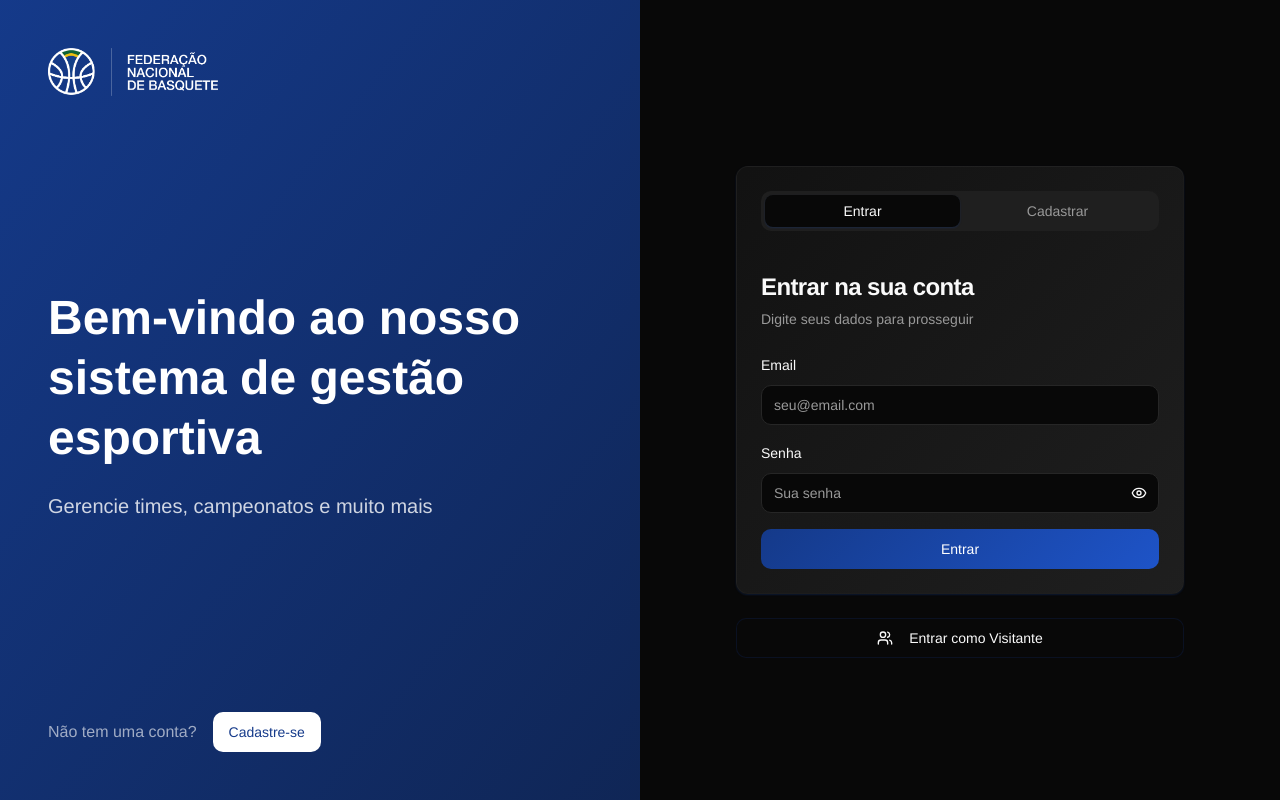
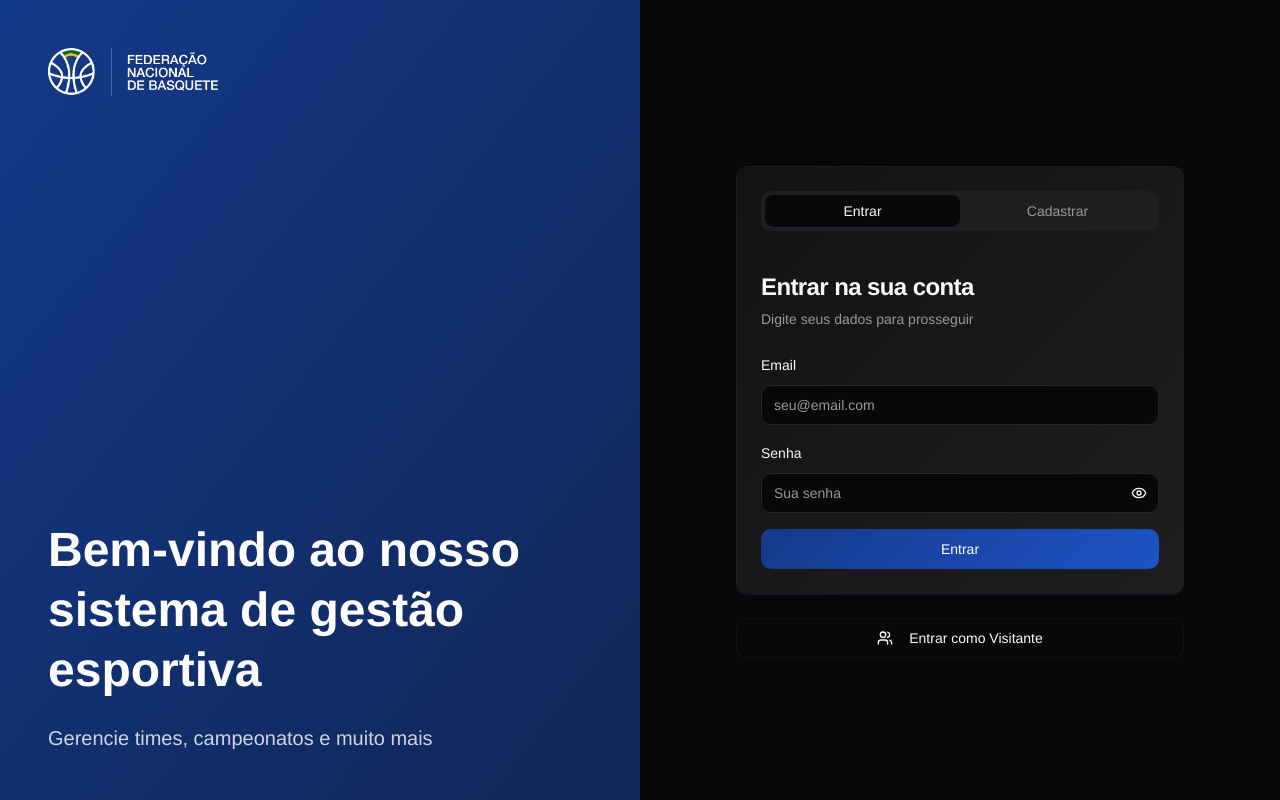
Before and after one commit to guibruni68/watchsportscms, a React (Vite) app: page /auth in a window 1280 px wide. Built offline with nearby package versions, Linux system fonts and the light colour scheme.

Commit message:
Remove element

```diff
--- a/src/pages/AuthPage.tsx
+++ b/src/pages/AuthPage.tsx
@@ -166,17 +166,6 @@ export default function AuthPage() {
           <p className="text-xl text-white/80">
             Gerencie times, campeonatos e muito mais
           </p>
-        </div>
-
-        <div className="flex items-center gap-4">
-          <span className="text-white/60">Não tem uma conta?</span>
-          <Button
-            variant="secondary"
-            className="bg-white text-primary hover:bg-white/90"
-            onClick={() => {/* handled by tabs */}}
-          >
-            Cadastre-se
-          </Button>
         </div>
       </div>
 
```
